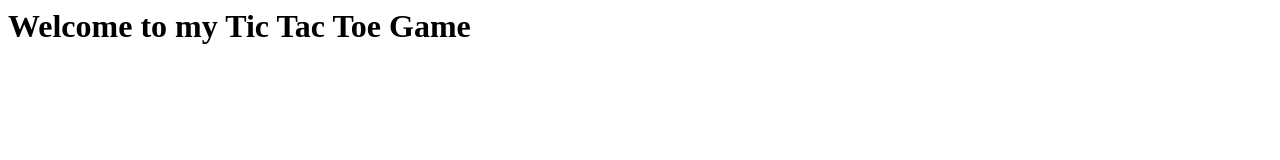
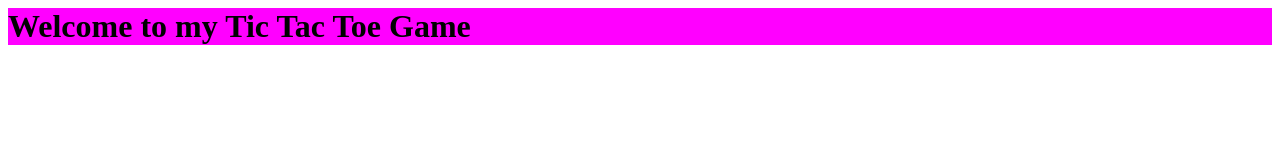
Before and after one commit to oliversiegel/tictactoe, a plain HTML site: page index.html in a window 1280 px wide. Drawn offline with Linux system fonts and the light colour scheme.

Commit message:
Changed the background to magenta

```diff
--- a/index.html
+++ b/index.html
@@ -1 +1,3 @@
+<link rel="stylesheet" type="text/css" href="style.css">
+
 <h1>Welcome to my Tic Tac Toe Game</h1>
--- /dev/null
+++ b/style.css
@@ -0,0 +1,3 @@
+h1{
+	background-color: magenta;
+}
```
